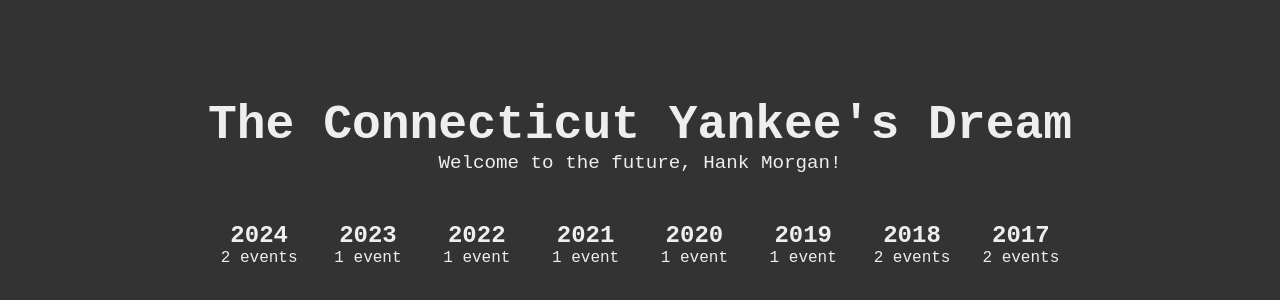
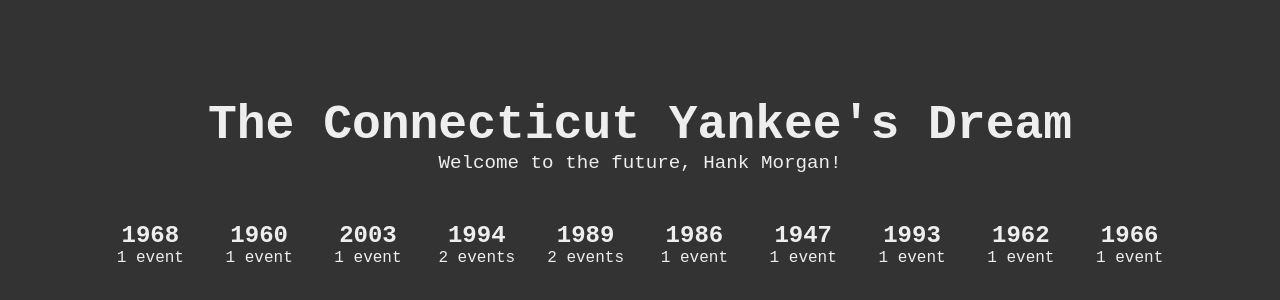
Before and after one commit to MaadhavBhatt/the-connecticut-yankees-dream, a Vue app: page / in a window 1280 px wide. Shown: the part 210-510 px from the top of the page. Built offline with nearby package versions, Linux system fonts and the light colour scheme.

Commit message:
feat: add and integrate eventService to fetch and process events from YAML file

```diff
--- a/package.json
+++ b/package.json
@@ -9,7 +9,8 @@
   },
   "dependencies": {
     "core-js": "^3.8.3",
-    "vue": "^3.2.13"
+    "vue": "^3.2.13",
+    "yaml": "^2.8.1"
   },
   "devDependencies": {
     "@babel/core": "^7.12.16",
--- a/src/App.vue
+++ b/src/App.vue
@@ -14,6 +14,7 @@
 <script>
 import CurvedCarousel from './components/CurvedCarousel.vue'
 import YearCard from './components/YearCard.vue'
+import eventService from './services/eventService.js'
 
 export default {
   name: 'App',
@@ -24,16 +25,18 @@ export default {
   data() {
     return {
       displayedYear: null,
-      yearVsEventCount: [
-        { year: 2024, events: ["Event 1", "Event 2"] },
-        { year: 2023, events: ["Event 3"] },
-        { year: 2022, events: ["Event 4"] },
-        { year: 2021, events: ["Event 5"] },
-        { year: 2020, events: ["Event 6"] },
-        { year: 2019, events: ["Event 7"] },
-        { year: 2018, events: ["Event 8", "Event 9"] },
-        { year: 2017, events: ["Event 10", "Event 11"] },
-      ]
+      yearVsEventCount: []
+    }
+  },
+  async created() {
+    try {
+      const events = await eventService.fetchEvents('/content.yaml');
+      this.yearVsEventCount = Array.from(events.entries()).map(([year, events]) => ({
+        year,
+        events: events.map(event => event.title)
+      }));
+    } catch (error) {
+      console.error('Error fetching events:', error);
     }
   }
 }
--- /dev/null
+++ b/src/services/eventService.js
@@ -0,0 +1,69 @@
+import yaml from 'js-yaml';
+
+// A service to fetch content from the YAML file and convert it into a format for the Vue files to handle and display on the webpage.
+
+const eventService = {
+  /**
+   * Fetches events from a YAML file
+   * @param {string} filePath - Path to the YAML file
+   * @returns {Promise<Array>} - Array of event objects
+   */
+  async fetchEvents(filePath) {
+    try {
+      const response = await fetch(filePath);
+      if (!response.ok) {
+        throw new Error(`Failed to fetch events: ${response.status}`);
+      }
+
+      const yamlText = await response.text();
+      const events = yaml.load(yamlText);
+
+      // Process events if needed (e.g., formatting dates, adding IDs, etc.)
+      return this.processEvents(events);
+    } catch (error) {
+      console.error('Error fetching events:', error);
+      throw error;
+    }
+  },
+
+  /**
+   * Process raw event data into the format needed by Vue components
+   * @param {Array} rawEvents - Events from YAML file
+   * @returns {Array} - Processed events
+   */
+  processEvents(rawEvents) {
+    if (!rawEvents || !Array.isArray(rawEvents)) {
+      return [];
+    }
+
+    rawEvents = rawEvents.map((event) => ({
+      id: event.id,
+      title: event.title,
+      date: event.date,
+      location: event.location,
+      description: event.description,
+
+      year: event.date ? new Date(event.date).getFullYear() : null,
+    }));
+
+    // Convert rawEvents from an Array of Objects to a Map from years to Arrays of event Objects
+    let eventsByYear = new Map();
+    rawEvents.forEach((event) => {
+      if (event.year) {
+        if (!eventsByYear.has(event.year)) {
+          eventsByYear.set(event.year, []);
+        }
+        eventsByYear.get(event.year).push(event);
+      }
+    });
+
+    // Sort events within years
+    eventsByYear.forEach((events) => {
+      events.sort((a, b) => new Date(a.date) - new Date(b.date));
+    });
+
+    return eventsByYear;
+  },
+};
+
+export default eventService;
```
Also changed, not shown: 1 other file (tests, documents, lock files or other folders).
